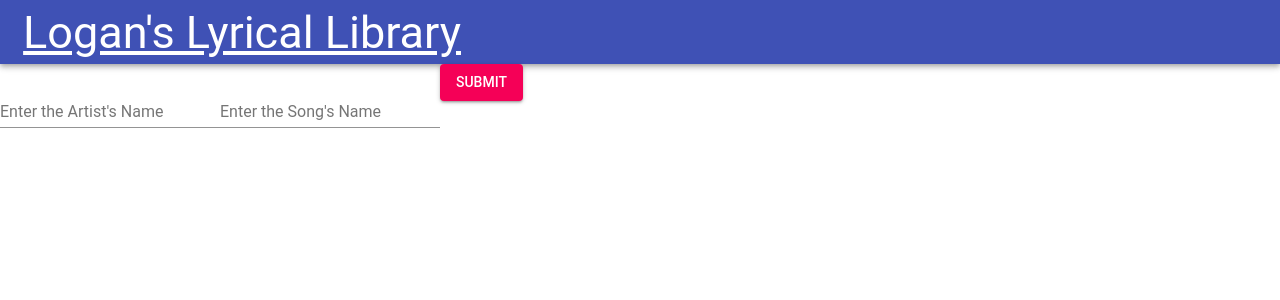
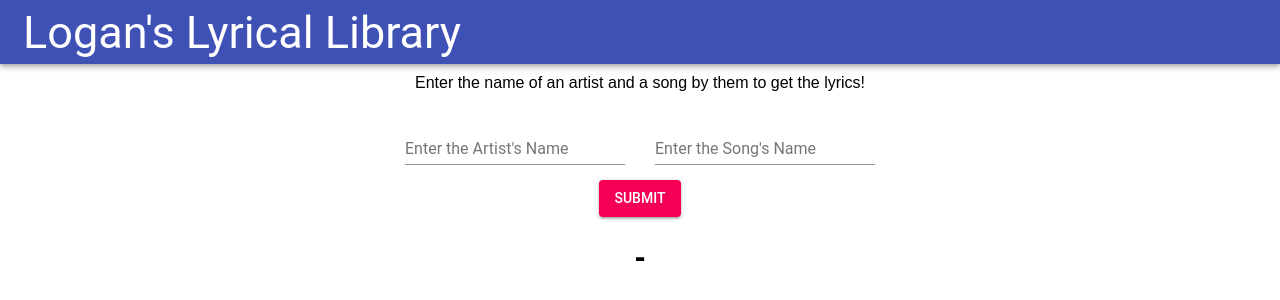
Before and after one commit to Loughgan/MSA-app-P1, a React (Create React App) app in the folder my-app/: page / in a window 1280 px wide. Shown: the top 300 px of the page. Built offline with nearby package versions, Linux system fonts and the light colour scheme; the HTML template or start-up script is replaced by a standard one.

Commit message:
error handling added

```diff
--- a/my-app/src/App.css
+++ b/my-app/src/App.css
@@ -22,6 +22,10 @@
   white-space: pre-line;
 }
 
+.centreText {
+  text-align: center;
+}
+
 .App-intro {
   font-size: large;
 }
--- a/my-app/src/App.tsx
+++ b/my-app/src/App.tsx
@@ -24,23 +24,40 @@ export default class App extends React.Component<{}, IState> {
     }
   }
 
-  // public changeArtist(value: string){
-  //  this.setState({artist: value});
-  // }
+  public getLyrics = async (e: any) => {
+    e.preventDefault();
+    const theArtist = e.target.elements.newArtist.value;
+    const theSong = e.target.elements.newSong.value;
+    // tslint:disable-next-line:no-console
+    console.log(theArtist);
+    if(theArtist && theSong){
+      const API = await fetch(`https://orion.apiseeds.com/api/music/lyric/${theArtist}/${theSong}?apikey=snMiaZzHvKn3lVDz6SArWbItrgTiBdhBluLZ5o3ay4QOZdP2wWQsjuaDLUIzlRkB`);
+      const data = await API.json();
+      // tslint:disable-next-line:no-console
+      // console.log(data.result.track.text);
 
-  public getRate = async (e: any) => {
-    e.preventDefault();
-    const artist = e.target.elements.newArtist.value;
-    const song = e.target.elements.newSong.value;
-    // tslint:disable-next-line:no-console
-    console.log(artist);
-    const API = await fetch(`https://orion.apiseeds.com/api/music/lyric/${artist}/${song}?apikey=snMiaZzHvKn3lVDz6SArWbItrgTiBdhBluLZ5o3ay4QOZdP2wWQsjuaDLUIzlRkB`);
-    const data = await API.json();
-    // tslint:disable-next-line:no-console
-    console.log(data.result.track.text);
-    this.setState({
-      lyrics: data.result.track.text// .replace(/\n/gi, "<br/>")
-    });
+      if(data.result){// (data.result.artist.name && data.result.track.text && data.result.track.name){
+        this.setState({
+          artist: data.result.artist.name,
+          lyrics: data.result.track.text,// .replace(/\n/gi, "<br/>"
+          song: data.result.track.name
+        });
+      }
+      else {
+        this.setState({
+          artist: undefined,
+          lyrics: "ARTIST AND/OR SONG NOT RECOGNIZED. PLEASE CHECK SPELLING AND TRY AGAIN.\nIF YOU ARE CERTAIN IT IS CORRECT, LOGAN MAY NOT HAVE THE LYRICS IN HIS LIBRARY.",
+          song: undefined
+        })
+      }
+    }
+    else {
+      this.setState({
+        artist: undefined,
+        lyrics: "PLEASE ENTER AN ARTIST AND A NAME OF A SONG",
+        song: undefined
+      })
+    }
   }
 
   public render() {
@@ -51,23 +68,33 @@ export default class App extends React.Component<{}, IState> {
         <div className="container-fluid">
         <div className="centreText">
           {/* React components must have a wrapper node/element */}
-          <form onSubmit={this.getRate}>
+          <div style={{margin: '10px'}}>
+            Enter the name of an artist and a song by them to get the lyrics!
+          </div>
+          <form onSubmit={this.getLyrics}>
             <TextField
               label="Enter the Artist's Name"
               name = "newArtist"
               placeholder="Artist Name"
               margin="normal"
+              style={{margin: '15px'}}
             />
             <TextField
               label="Enter the Song's Name"
               name = "newSong"
               placeholder="Song Name"
               margin="normal"
+              style={{margin: '15px'}}
             />
+            <div>
             <Button variant="contained" type="submit" color="secondary">
             Submit
             </Button>
+            </div>
           </form>
+          <h1>
+            {this.state.artist} - {this.state.song}
+          </h1>
           <div className="display-linebreak">
           <p>{this.state.lyrics}</p>
           </div>
--- a/my-app/src/components/Header.tsx
+++ b/my-app/src/components/Header.tsx
@@ -1,16 +1,17 @@
 import {AppBar, Toolbar, Typography} from '@material-ui/core/';
 import * as React from 'react';
-import { Link } from 'react-router-dom';
+// import { Link } from 'react-router-dom';
 
 export const Header: React.StatelessComponent<{}> = () => {
     return (
             <AppBar position="static">
                 <Toolbar>
                     <Typography variant="display2" color="inherit">
-                        <Link style={{color: "white"}} to="/">Logan's Lyrical Library</Link>
+                        Logan's Lyrical Library
                     </Typography>
                 </Toolbar>
             </AppBar>
+            // <Link style={{color: "white"}} to="/">Logan's Lyrical Library</Link>
             //            <Link style={{color: "white"}} to="/FirstComponent"> | About | </Link>
             //            <Link style={{color: "white"}} to="/SecondComponent"> All My Ex's Live In Texas </Link>
     );
```
